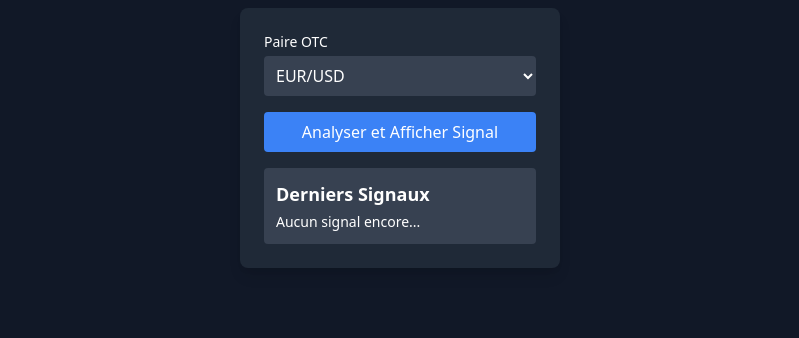
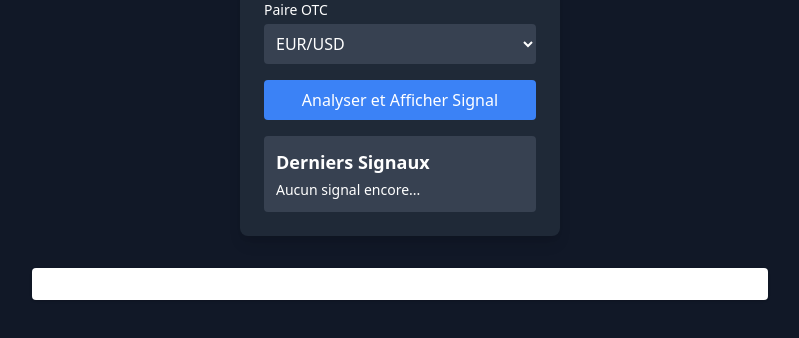
Before and after one commit to franck2y/openai-signal-bot, a plain HTML site: page index.html in a window 1280 px wide. Shown: the part 296-634 px from the top of the page, without its empty margins (240-1039 px from the left). Drawn offline with nearby package versions, Linux system fonts and the light colour scheme.

Commit message:
Update index.html

```diff
--- a/index.html
+++ b/index.html
@@ -5,6 +5,8 @@
   <meta name="viewport" content="width=device-width, initial-scale=1.0"/>
   <title>Robot de trading IA - OTC 1 min</title>
   <link href="https://cdn.jsdelivr.net/npm/tailwindcss@2.2.19/dist/tailwind.min.css" rel="stylesheet">
+  <!-- ApexCharts CDN -->
+  <script src="https://cdn.jsdelivr.net/npm/apexcharts"></script>
 </head>
 <body class="bg-gray-900 text-white flex flex-col items-center justify-center min-h-screen">
 
@@ -32,6 +34,12 @@
     </div>
   </div>
 
+  <!-- Graphique -->
+  <div class="w-full max-w-3xl mt-8 px-4">
+    <div id="chart" class="bg-white rounded p-4 text-black shadow"></div>
+  </div>
+
+  <!-- Script principal -->
   <script src="main.js"></script>
 </body>
 </html>
```
